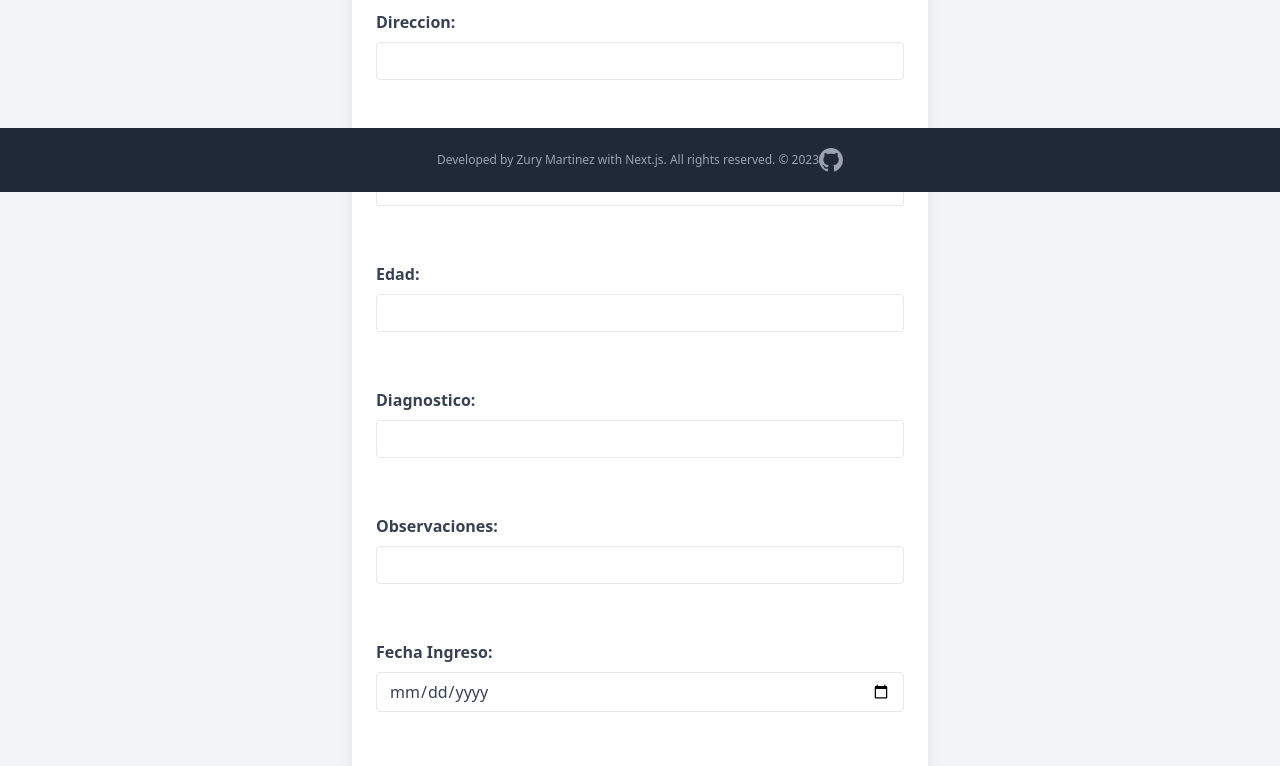
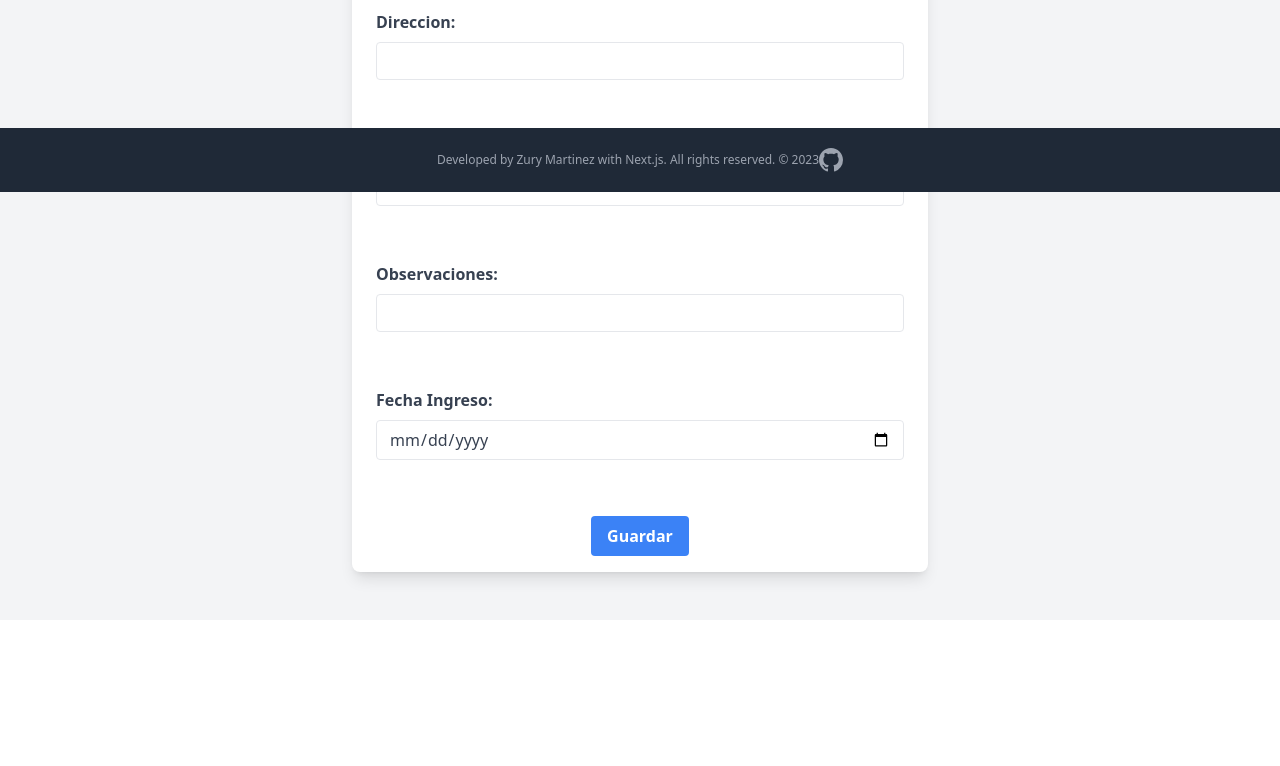
Before and after one commit to ZuryOphre/vetplanner, a Next.js app: page /register in a window 1280 px wide. Shown: the part 608-1374 px from the top of the page. After the commit the page ends 1228 px from the top, so only its background shows below. Built offline with nearby package versions, Linux system fonts and the light colour scheme.

Commit message:
Changes were made to the register.js code
The "diagnosis" field was changed to "observations" to be in accordance with the database. Additionally, two input fields were removed as they were not relevant to registering the patient, resulting in optimization when registering the patient and owner.

```diff
--- a/pages/register/index.js
+++ b/pages/register/index.js
@@ -69,7 +69,7 @@ const Register = () => {
             setPetData({
               name: "",
               age: "",
-              diagnosis: "",
+              observations: "",
               instructions: "",
               admission: "",
               ownerId: "",
@@ -154,36 +154,12 @@ const Register = () => {
             </div>
             <div className="px-6 py-4">
               <label className="block text-gray-700 font-bold mb-2">
-                Edad:
-              </label>
-              <input
-                type="number"
-                name="age"
-                value={petData.age}
-                onChange={handlePetChange}
-                className="border rounded w-full py-2 px-3 text-gray-700 leading-tight focus:outline-none focus:shadow-outline"
-              />
-            </div>
-            <div className="px-6 py-4">
-              <label className="block text-gray-700 font-bold mb-2">
-                Diagnostico:
-              </label>
-              <input
-                type="text"
-                name="diagnosis"
-                value={petData.diagnosis}
-                onChange={handlePetChange}
-                className="border rounded w-full py-2 px-3 text-gray-700 leading-tight focus:outline-none focus:shadow-outline"
-              />
-            </div>
-            <div className="px-6 py-4">
-              <label className="block text-gray-700 font-bold mb-2">
                 Observaciones:
               </label>
               <input
                 type="text"
                 name="instructions"
-                value={petData.instructions}
+                value={petData.observations}
                 onChange={handlePetChange}
                 className="border rounded w-full py-2 px-3 text-gray-700 leading-tight focus:outline-none focus:shadow-outline"
               />
```
